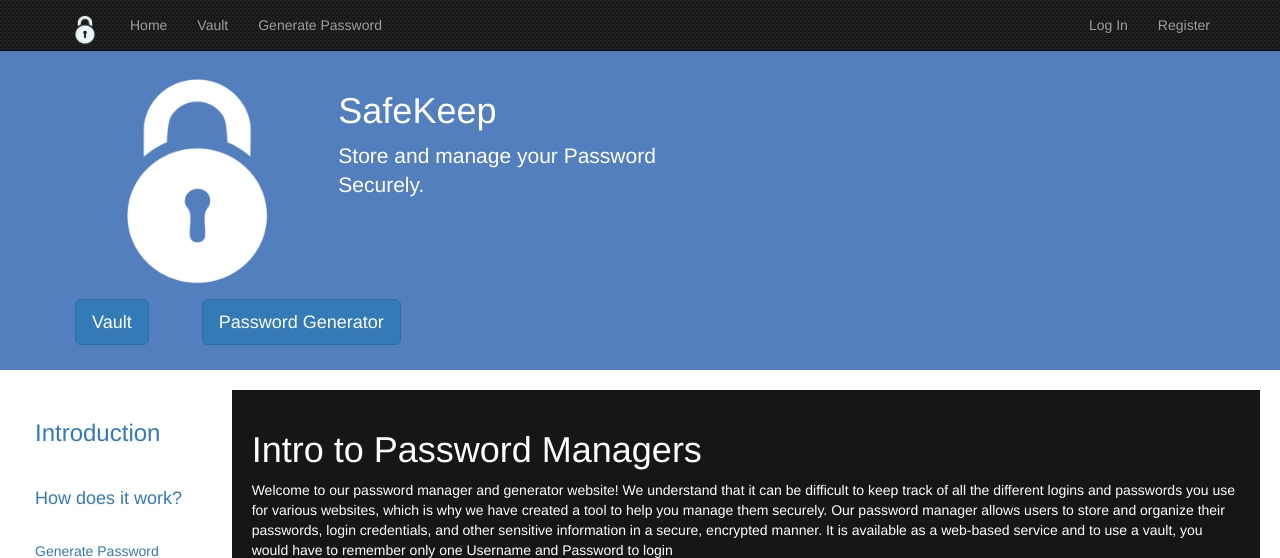
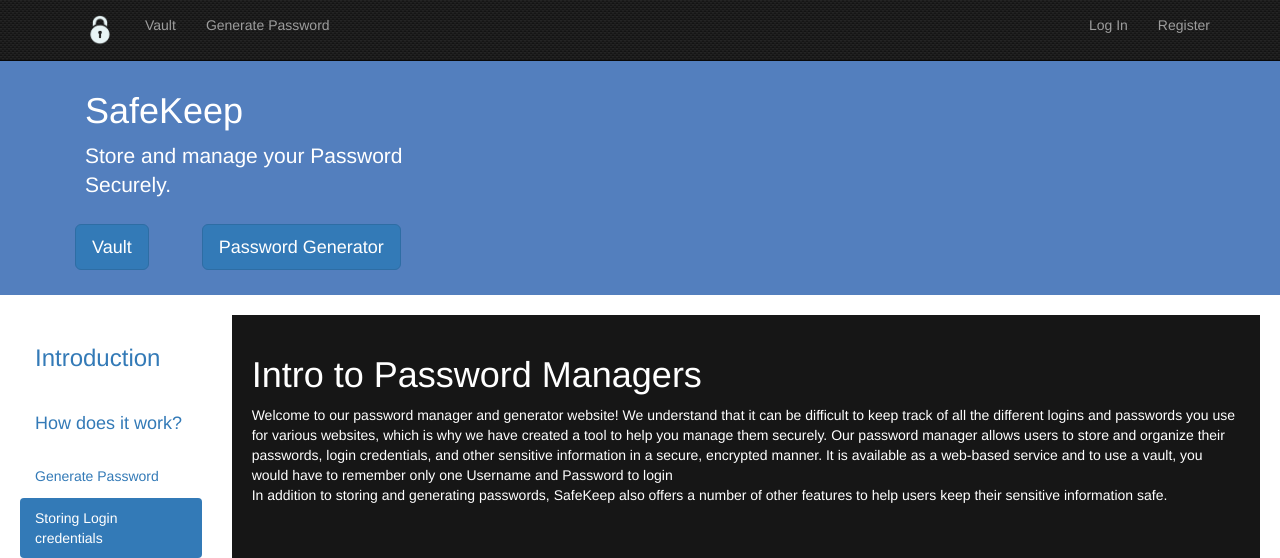
Before and after one commit to stevensio123/SafeKeep, a Flask app: page / in a window 1280 px wide. Shown: the top 558 px of the page. Run offline with Flask 3, Linux system fonts and the light colour scheme; data comes from the database, SQL or seed files in the repository; some libraries are stand-ins or nearby versions.

Commit message:
modified:   app/templates/footer.html modified:   app/templates/index.html modified:   app/templates/layout.html

```diff
--- a/app/templates/footer.html
+++ b/app/templates/footer.html
@@ -1,6 +1,6 @@
 {% block footer %}
 <div  style="z-index: 1050;position: relative;">
-<footer class="footer" style="background:url({{ url_for('static', filename='background/micro_carbon.png') }});">
+<footer class="footer" style="background:url(/static/background/micro_carbon.png);">
     <div class="container">
     <div class="row">
     <div class="col-md-4 m-b-30">
--- a/app/templates/index.html
+++ b/app/templates/index.html
@@ -14,9 +14,7 @@
 
             <div class="col-lg-8 mx-auto">
               <div class="row">
-                <div class="col-xs-4 hidden-xs img-fluid">
-                  <img src="/static/logo/color_lock.png"  style="max-width:100%;max-height:100%;"alt="">
-                </div>
+
                 <div class="col-xs-6">
                   <h1 class="display-2">SafeKeep</h1>
                   <p class="lead mb-4 ">
--- a/app/templates/layout.html
+++ b/app/templates/layout.html
@@ -24,9 +24,7 @@
                 </div>
                 <div class="navbar-collapse collapse">
                     <ul class="nav navbar-nav">
-                    <a class="navbar-brand hidden-xs" href="/"><img id="navlogo" src="/static/logo/logo_locked_white.png" width="30" height="30" onmouseover="newlogo()" onmouseout="oldlogo()"alt=""></a>
-
-                    <li><a href="/">Home</a></li>
+                        <li><a href="/"><img id="navlogo" src="/static/logo/logo_locked_white.png" width="30" height="30" onmouseover="newlogo()" onmouseout="oldlogo()"alt=""></a></li>
                         <li><a href="{{ url_for('vault.view_credentials') }}">Vault</a></li>
                         <li><a href="{{ url_for('pgenerator.pgenerate') }}">Generate Password</a></li>
                     </ul>
```
